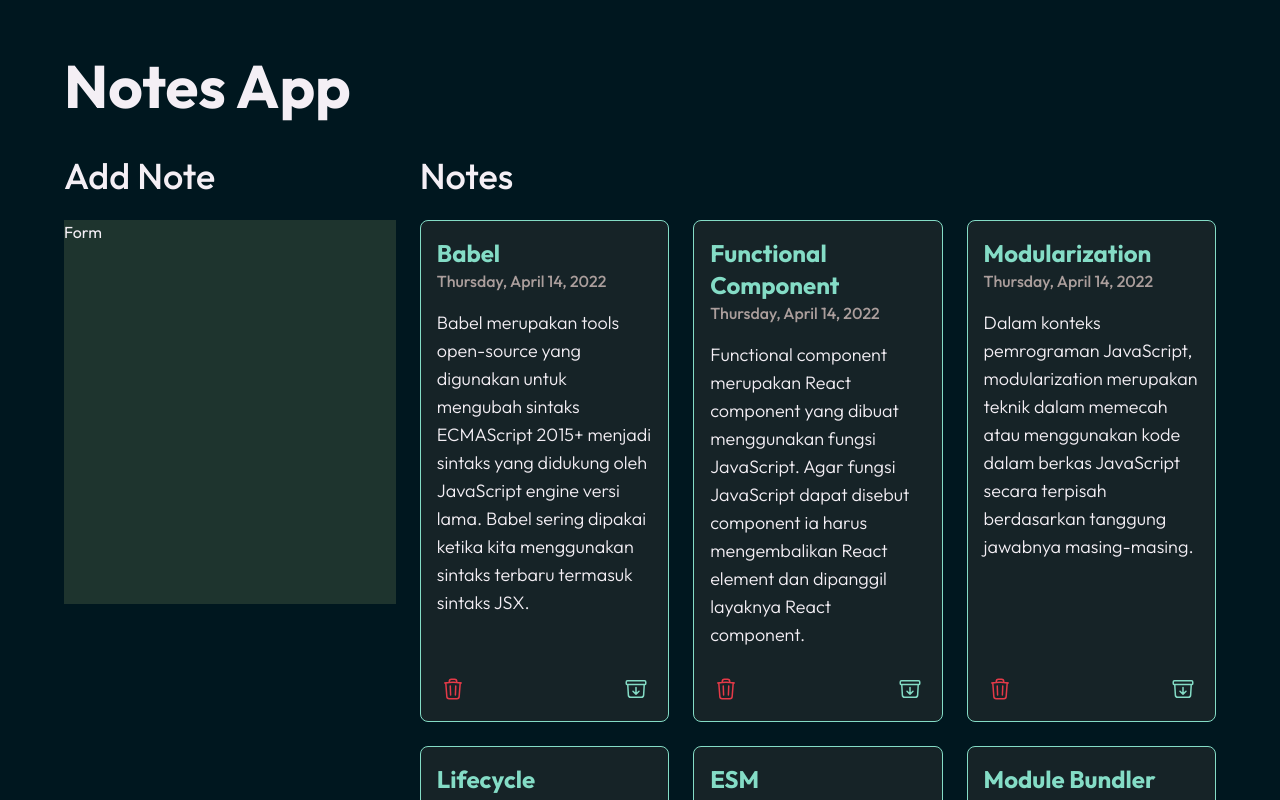
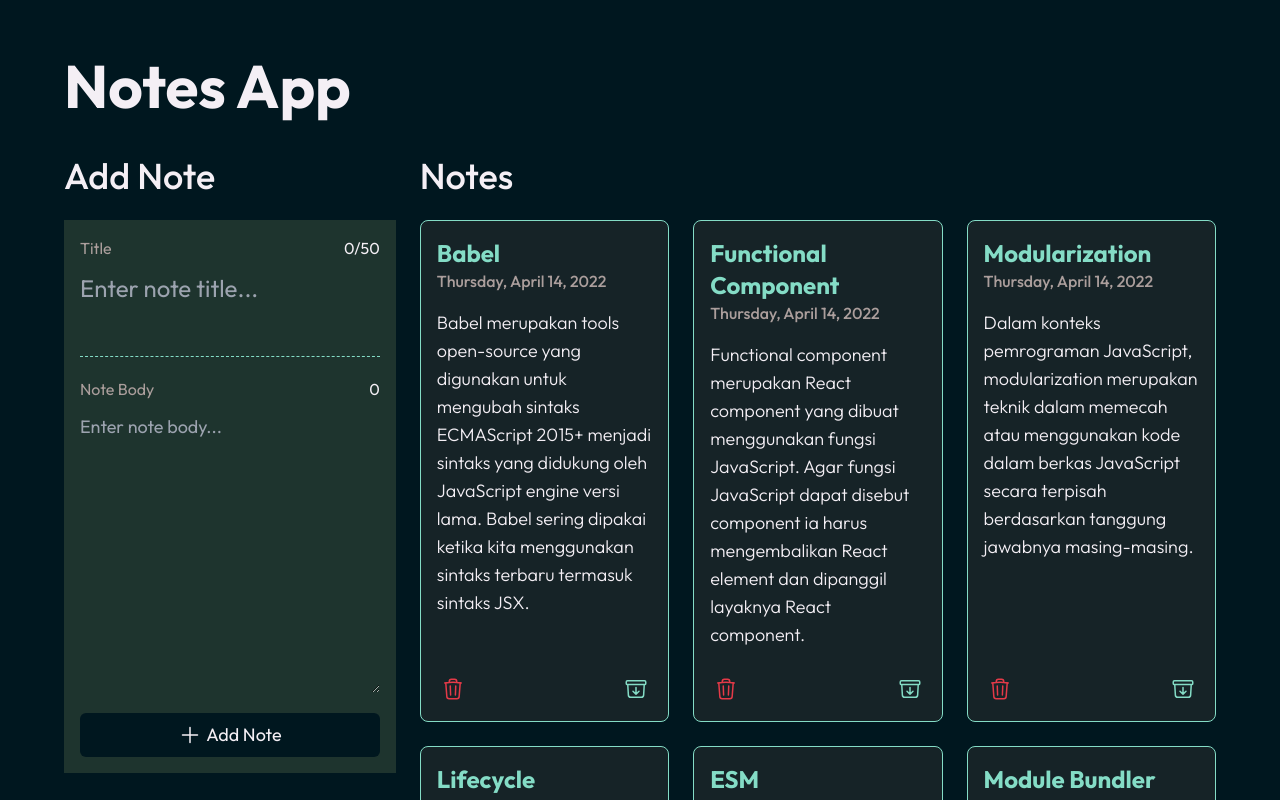
Before and after one commit to anindyoo/dicoding-react-4-notes-app, a React (Vite) app: page / in a window 1280 px wide. Shown: the top 800 px of the page. Built offline with nearby package versions, Linux system fonts and the light colour scheme.

Commit message:
feat: implement add note feature.

```diff
--- a/src/App.jsx
+++ b/src/App.jsx
@@ -9,6 +9,19 @@ const App = () => {
   useEffect(() => {
     setNotesState(getInitialData());
   }, []);
+
+  const addNote = ({ title, body }) => {
+    setNotesState([
+      ...notes,
+      {
+        id: +new Date(),
+        title,
+        body,
+        archived: false,
+        createdAt: new Date().toISOString(),
+      },
+    ]);
+  };
 
   return (
     <div className="
@@ -23,7 +36,7 @@ const App = () => {
       notes-app__content-wrapper
       flex flex-row justify-between gap-6"
       >
-        <NotesInput />
+        <NotesInput addNote={addNote} />
         <NotesList
           notes={notes}
           showFormattedDate={showFormattedDate}
--- a/src/components/NotesInput/NotesInput.jsx
+++ b/src/components/NotesInput/NotesInput.jsx
@@ -1,14 +1,108 @@
-import React from 'react';
+import React, { useState } from 'react';
 
-const NotesInput = () => (
+const NotesInput = ({ addNote }) => {
+  const [inputDataState, setInputDataState] = useState({
+    title: '',
+    body: '',
+  });
+
+  const onInputChangeHandler = (event) => {
+    const { name, value } = event.target;
+
+    if ((name === 'title' && value.length <= 50) || name !== 'title') {
+      setInputDataState({
+        ...inputDataState,
+        [name]: value,
+      });
+    }
+  };
+
+  const onSubmitEventHandler = (event) => {
+    event.preventDefault();
+
+    addNote(inputDataState);
+    setInputDataState({
+      title: '',
+      body: '',
+    });
+  };
+
+  return (
     <div className="
     notes-input
     flex flex-col gap-6
     w-[30rem]"
     >
       <h2 className="notes-input__heading-title">Add Note</h2>
-    <div className="bg-tertiaryColor min-h-96">Form</div>
+      <form onSubmit={onSubmitEventHandler}>
+        <div className="
+        notes-input__form
+        flex flex-col gap-5
+        p-4
+        bg-tertiaryColor min-h-96"
+        >
+          <div className="note-input__title-input-wrapper label-input-wrapper">
+            <div className="flex justify-between">
+              <label htmlFor="title">Title</label>
+              <p className={`
+              note-input__input-title-letter-count
+              ${inputDataState.title.length === 50 ? 'text-dangerColor' : ''}`}
+              >
+                {`${inputDataState.title.length}/50`}
+              </p>
+            </div>
+            <textarea
+              id="title"
+              name='title'
+              placeholder="Enter note title..."
+              className="note-input__title-input text-2xl resize-none"
+              value={inputDataState.title}
+              onChange={onInputChangeHandler}
+              rows={2}
+              required
+            />
+          </div>
+          <hr className="border-spacing-0.5 border-dashed border-accentColor" />
+          <div className="note-input__body-input-wrapper label-input-wrapper">
+            <div className="flex justify-between">
+              <label htmlFor="body">Note Body</label>
+              <p className="note-input__input-body-letter-count">
+                {`${inputDataState.body.length}`}
+              </p>
+            </div>
+            <textarea
+              id="body"
+              name="body"
+              placeholder="Enter note body..."
+              rows={10}
+              className="note-input__body-input text-lg"
+              value={inputDataState.body}
+              onChange={onInputChangeHandler}
+              required
+            />
+          </div>
+          <button
+            type="submit"
+            title="Add note."
+            className="
+            note-input__note-submit-button
+            flex flex-row justify-center items-center gap-1
+            p-2
+            rounded-md
+            transition ease-in-out duration-50
+            bg-primaryColor hover:bg-secondaryColor"
+          >
+            <svg xmlns="http://www.w3.org/2000/svg" fill="none" viewBox="0 0 24 24" strokeWidth={1.5} stroke="currentColor" className="size-6">
+              <path strokeLinecap="round" strokeLinejoin="round" d="M12 4.5v15m7.5-7.5h-15" />
+            </svg>
+            <span className="text-lg">
+              Add Note
+            </span>
+          </button>
+        </div>
+      </form>
     </div>
   );
+};
 
 export default NotesInput;
--- a/src/styles/index.css
+++ b/src/styles/index.css
@@ -16,3 +16,18 @@ h2 {
 .center-element {
   @apply w-[90%] 3xs:w-[90%] max-w-[21.063rem] md:max-w-[80rem] mx-auto
 }
+
+.label-input-wrapper {
+  @apply flex flex-col gap-3
+}
+
+.label-input-wrapper label {
+  @apply text-textDate
+}
+
+.notes-input__form input,
+.notes-input__form textarea {
+  @apply
+  bg-tertiaryColor
+  focus:outline-none
+}
```
Lines whose indentation alone changed are shown as unchanged.
